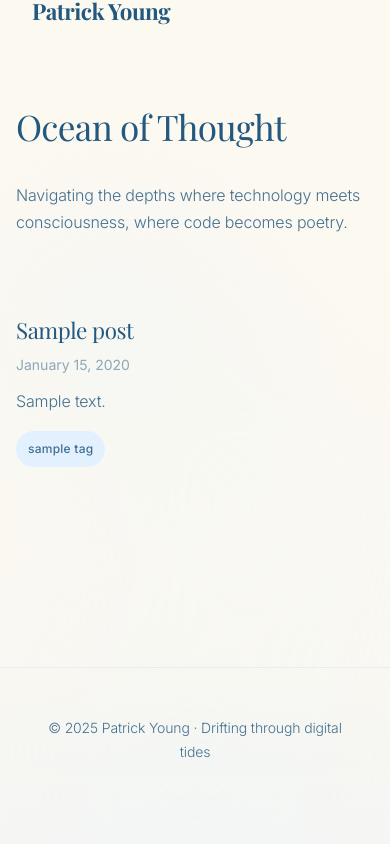
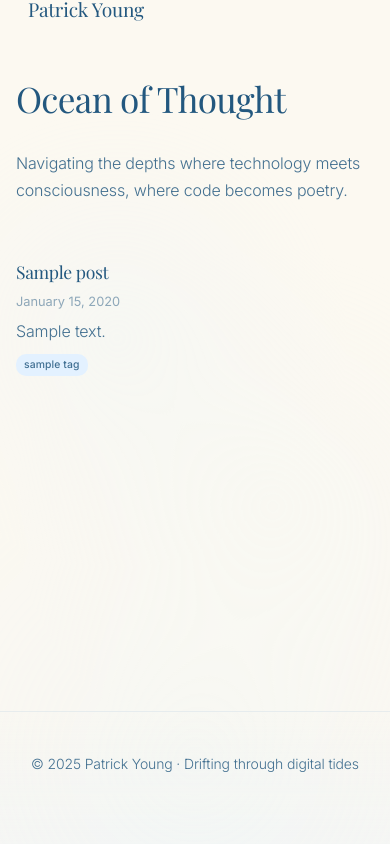
Before and after one commit to pwyhack/patrick-young, a PHP site: template templates/home.php in a window 390 px wide. Run offline with PHP 8.4, Linux system fonts and the light colour scheme; the template is opened without the code that fills it: most values are stand-ins (such as "Sample title", 1, 10 or a date in 2020).

Commit message:
feat: Ultra-clean design refinement
- Reduced navbar height and made name non-bold for cleaner header
- Transformed tags into slim cigarettes: smaller font, tight padding, minimal radius
- Skinned down post cards: reduced padding, smaller headings, tighter spacing
- Natural beach ocean: mask-image fade effect makes waves flow into content
- Refined spacing system: tighter ratios throughout for cleaner feel
- Meditative 8fps ocean with gentler wave physics and beach-like depth fade
- Fewer, more subtle creatures (max 5, lower opacity, slower spawn rate)
- Enhanced mobile responsiveness with proportional scaling
- Overall visual hierarchy cleanup for minimal, contemplative aesthetic

```diff
--- a/theme.css
+++ b/theme.css
@@ -19,12 +19,12 @@
 
   /* Spacing - Clean ratios */
   --space-unit: 1rem;
-  --space-xs: calc(var(--space-unit) * 0.5);
-  --space-sm: calc(var(--space-unit) * 0.75);
+  --space-xs: calc(var(--space-unit) * 0.375);
+  --space-sm: calc(var(--space-unit) * 0.625);
   --space-md: var(--space-unit);
-  --space-lg: calc(var(--space-unit) * 2);
-  --space-xl: calc(var(--space-unit) * 3);
-  --space-xxl: calc(var(--space-unit) * 5);
+  --space-lg: calc(var(--space-unit) * 1.75);
+  --space-xl: calc(var(--space-unit) * 2.5);
+  --space-xxl: calc(var(--space-unit) * 4);
 
   /* Typography */
   --font-display: 'Playfair Display', Georgia, serif;
@@ -36,7 +36,7 @@
 
   /* Layout */
   --max-width: 720px;
-  --navbar-height: 4.5rem;
+  --navbar-height: 3.5rem;
 }
 
 /* Reset */
@@ -119,9 +119,9 @@ nav .container {
 
 nav h1 {
   font-family: var(--font-display);
-  font-size: 1.4rem;
-  font-weight: 700;
-  letter-spacing: -0.02em;
+  font-size: 1.3rem;
+  font-weight: 400;
+  letter-spacing: -0.01em;
   color: var(--text-primary);
   transition: opacity 0.2s ease;
 }
@@ -140,7 +140,7 @@ main {
   flex: 1;
   max-width: var(--max-width);
   margin: 0 auto;
-  padding: var(--space-xxl) var(--space-lg) var(--space-xl);
+  padding: var(--space-xl) var(--space-lg) var(--space-xl);
   width: 100%;
 }
 
@@ -225,8 +246,8 @@ a:hover {
 
 .post-card {
   display: block;
-  padding: var(--space-lg) 0;
-  border-bottom: 1px solid rgba(35, 88, 127, 0.08);
+  padding: var(--space-md) 0;
+  border-bottom: 1px solid rgba(35, 88, 127, 0.06);
   text-decoration: none;
   transition: all 0.3s cubic-bezier(0.4, 0, 0.2, 1);
   position: relative;
@@ -235,10 +256,10 @@ a:hover {
 .post-card::before {
   content: '';
   position: absolute;
-  left: calc(var(--space-md) * -1);
+  left: calc(var(--space-sm) * -1);
   top: 0;
   bottom: 0;
-  width: 3px;
+  width: 2px;
   background: var(--accent);
   transform: scaleY(0);
   transform-origin: top;
@@ -254,21 +275,22 @@ a:hover {
 }
 
 .post-card:hover {
-  padding-left: var(--space-md);
+  padding-left: var(--space-sm);
 }
 
 .post-card h2 {
-  font-size: 1.4rem;
+  font-size: 1.2rem;
   margin-top: 0;
   margin-bottom: var(--space-xs);
   color: var(--text-primary);
   font-weight: 400;
+  line-height: 1.4;
 }
 
 .post-meta {
-  font-size: 0.875rem;
+  font-size: 0.8rem;
   color: var(--text-tertiary);
-  margin-bottom: var(--space-sm);
+  margin-bottom: var(--space-xs);
   font-weight: 400;
 }
 
@@ -283,19 +305,20 @@ a:hover {
 .post-tags {
   display: flex;
   flex-wrap: wrap;
-  gap: var(--space-xs);
-  margin-top: var(--space-md);
+  gap: 4px;
+  margin-top: var(--space-sm);
 }
 
 .tag {
-  font-size: 0.75rem;
-  padding: var(--space-xs) var(--space-sm);
+  font-size: 0.65rem;
+  padding: 2px 8px;
   background: var(--icy-sky);
-  border-radius: 2rem;
+  border-radius: 10px;
   color: var(--text-secondary);
   font-weight: 500;
-  letter-spacing: 0.02em;
+  letter-spacing: 0.01em;
   text-transform: lowercase;
+  display: inline-block;
 }
 
 /* Article styles */
@@ -426,24 +449,33 @@ footer {
 @media (max-width: 768px) {
   :root {
     --font-size-base: 16px;
-    --navbar-height: 3.5rem;
+    --navbar-height: 3rem;
   }
 
   main {
-    padding: var(--space-xl) var(--space-md) var(--space-lg);
+    padding: var(--space-lg) var(--space-md) var(--space-lg);
   }
 
   .ocean-ascii {
     margin-left: calc(var(--space-md) * -1);
     margin-right: calc(var(--space-md) * -1);
+    padding: var(--space-sm) 0 var(--space-lg);
   }
 
   nav.scrolled {
     height: calc(var(--navbar-height) * 0.9);
   }
 
+  nav h1 {
+    font-size: 1.2rem;
+  }
+
   .post-card:hover {
-    padding-left: var(--space-sm);
+    padding-left: var(--space-xs);
+  }
+
+  .post-card h2 {
+    font-size: 1.1rem;
   }
 
   article pre {
--- a/theme.js
+++ b/theme.js
@@ -7,15 +7,15 @@ class OceanEngine {
 
     // Realistic ocean wave parameters
     this.ocean = {
-      windSpeed: 12,
-      wavelength: 100,
-      amplitude: 0.8,
-      choppiness: 1.2,
-      direction: { x: 1, z: 0.7 }
+      windSpeed: 8,
+      wavelength: 120,
+      amplitude: 0.6,
+      choppiness: 0.8,
+      direction: { x: 1, z: 0.4 }
     };
 
-    // Smoother ASCII gradient for water
-    this.waterGradient = ' ·.¸,¸.·˜˜·.¸¸.·˜≈~≋∼∽≈≋~∼∽';
+    // Smoother ASCII gradient for water - from deep to shore
+    this.waterGradient = ' .·,¸.·˜˜·.¸¸.·˜≈~≋∼∽≈≋~∼∽'
 
     // Sea creatures
     this.creatures = [];
@@ -98,9 +98,9 @@ class OceanEngine {
 
   // Generate ocean field with realistic wave physics
   generateOceanField(time) {
-    const width = 72;
-    const height = 18;
-    const depth = 25;
+    const width = 68;
+    const height = 14;
+    const depth = 20;
 
     let field = [];
 
@@ -114,13 +114,14 @@ class OceanEngine {
         // Calculate wave height using Gerstner waves
         let waveHeight = this.gerstnerWave(nx, nz, time);
 
-        // Add some turbulence
-        const turbulence = Math.sin(x * 0.1 + time * 0.02) *
-                          Math.cos(z * 0.15 - time * 0.01) * 0.3;
+        // Add gentle turbulence
+        const turbulence = Math.sin(x * 0.08 + time * 0.015) *
+                          Math.cos(z * 0.12 - time * 0.008) * 0.2;
 
-        // Depth attenuation
-        const depthFactor = Math.exp(-z / depth * 2);
-        waveHeight = (waveHeight + turbulence) * depthFactor;
+        // Beach-like depth attenuation (shallower toward shore)
+        const beachFactor = Math.exp(-z / depth * 1.5);
+        const shoreFade = Math.max(0, 1 - z / (depth * 0.7)); // More gentle fade
+        waveHeight = (waveHeight + turbulence) * beachFactor * shoreFade;
 
         row.push(waveHeight);
       }
@@ -143,7 +144,7 @@ class OceanEngine {
   renderOcean(field) {
     const width = field[0].length;
     const depth = field.length;
-    const viewHeight = 16;
+    const viewHeight = 12;
 
     let ascii = [];
     const horizon = viewHeight * 0.35;
@@ -151,10 +152,10 @@ class OceanEngine {
     for (let y = 0; y < viewHeight; y++) {
       let line = '';
 
-      // Non-linear perspective for more natural look
+        // Non-linear perspective for beach-like effect
       const t = (y - horizon) / (viewHeight - horizon);
-      const perspectiveDepth = t * t * t; // Cubic for smoother falloff
-      const z = Math.floor(Math.max(0, Math.min(depth - 1, perspectiveDepth * depth)));
+      const perspectiveDepth = t * t; // Quadratic for gentler falloff
+      const z = Math.floor(Math.max(0, Math.min(depth - 1, perspectiveDepth * depth * 0.9)));
 
       for (let x = 0; x < width; x++) {
         // Slight barrel distortion at edges
@@ -193,14 +194,14 @@ class OceanEngine {
     this.oceanContainer.appendChild(creatureLayer);
     this.creatureLayer = creatureLayer;
 
-    // Spawn initial creatures
-    for (let i = 0; i < 5; i++) {
-      setTimeout(() => this.spawnCreature(), i * 2000);
+    // Spawn initial creatures (fewer, more subtle)
+    for (let i = 0; i < 3; i++) {
+      setTimeout(() => this.spawnCreature(), i * 4000);
     }
   }
 
   spawnCreature() {
-    if (this.creatures.length > 8) return; // Limit creatures
+    if (this.creatures.length > 5) return; // Limit creatures
 
     const type = this.creatureTypes[Math.floor(Math.random() * this.creatureTypes.length)];
     const pipeline = this.pipelines[Math.floor(Math.random() * this.pipelines.length)];
@@ -225,10 +226,10 @@ class OceanEngine {
     this.creatureLayer.appendChild(creature.element);
     this.creatures.push(creature);
 
-    // Fade in
+    // Fade in more subtly
     setTimeout(() => {
-      creature.element.style.opacity = pipeline.depth * 0.6;
-      creature.opacity = pipeline.depth * 0.6;
+      creature.element.style.opacity = pipeline.depth * 0.4;
+      creature.opacity = pipeline.depth * 0.4;
     }, 100);
   }
 
@@ -242,8 +243,8 @@ class OceanEngine {
         setTimeout(() => creature.element.remove(), 2000);
 
         // Spawn new one occasionally
-        if (Math.random() < 0.3) {
-          setTimeout(() => this.spawnCreature(), 1000 + Math.random() * 4000);
+        if (Math.random() < 0.15) {
+          setTimeout(() => this.spawnCreature(), 3000 + Math.random() * 8000);
         }
         return false;
       }
@@ -393,10 +394,10 @@ class OceanEngine {
       this.time++;
       this.updateOcean();
 
-      // Slower frame rate for smooth ocean (10 fps)
+      // Slower frame rate for meditative ocean (8 fps)
       setTimeout(() => {
         this.animationFrame = requestAnimationFrame(animate);
-      }, 1000 / 10);
+      }, 1000 / 8);
     };
 
     this.animationFrame = requestAnimationFrame(animate);
```
Also changed, not shown: other parts of theme.css (+27 -6 lines).
